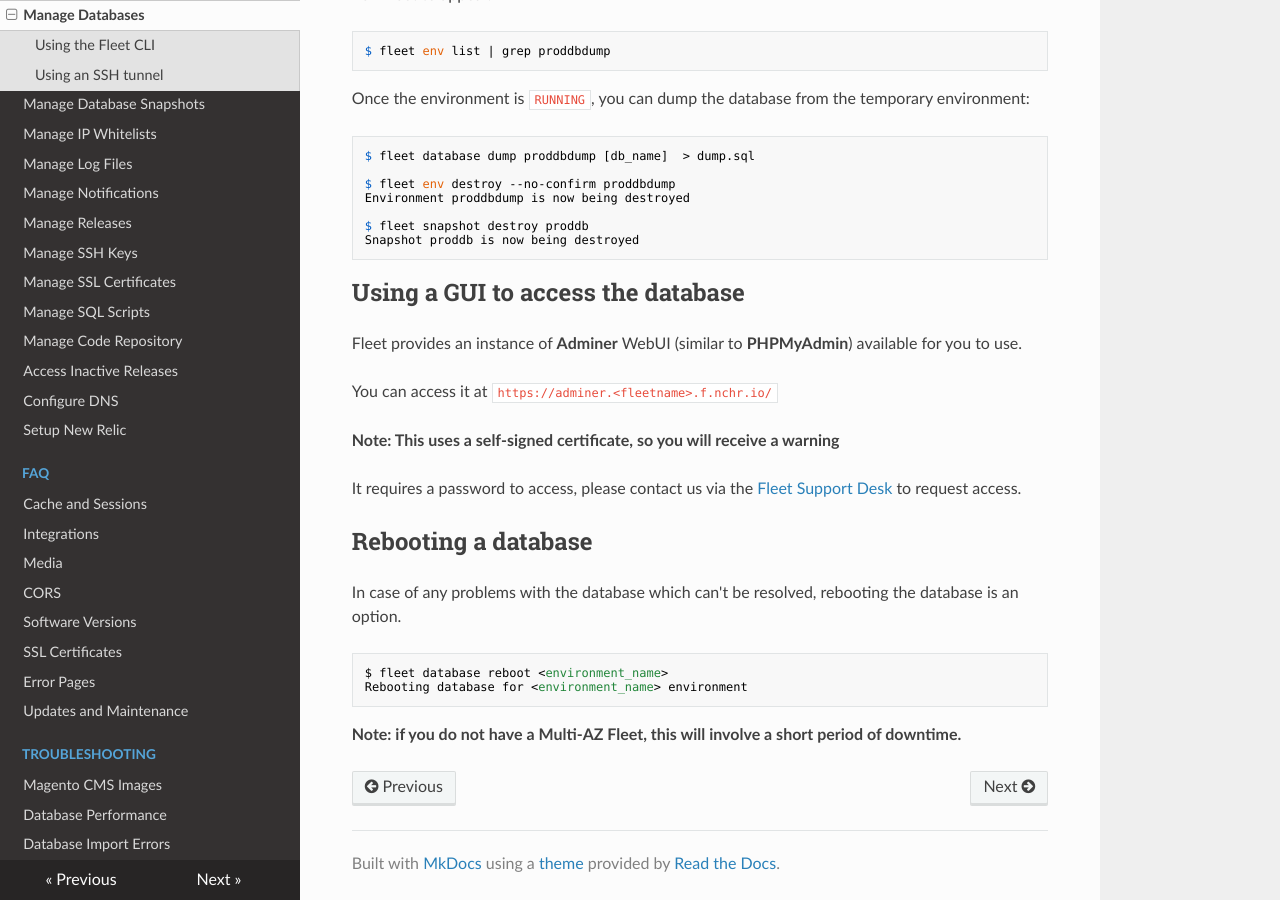
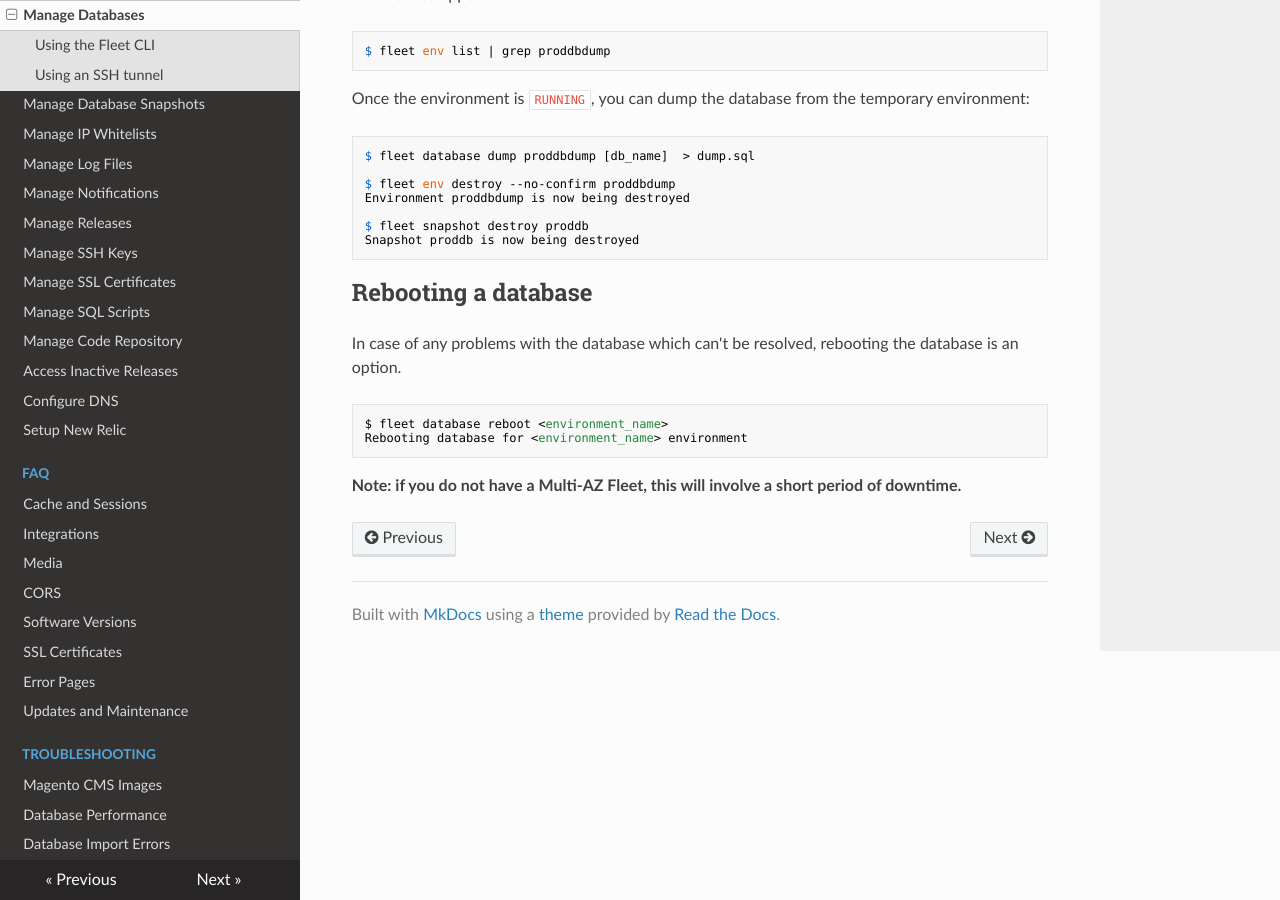
Before and after one commit to anchor/fleet-magento-docs, an MkDocs documentation site: the page built from docs/how-to/manage-databases.md, in a window 1280 px wide and 900 px high, scrolled down 1817 px. Built offline with MkDocs 1.6.1, drawn with Linux system fonts in a browser that asks for light colours; nearby versions of some CDN libraries; old or Windows-style settings are respelled for this version of MkDocs.

Commit message:
Remove adminer docs
This feature is being deprecated.

````diff
--- a/docs/how-to/manage-databases.md
+++ b/docs/how-to/manage-databases.md
@@ -109,18 +109,6 @@ $ fleet snapshot destroy proddb
 Snapshot proddb is now being destroyed
 ```
 
-## Using a GUI to access the database
-
-Fleet provides an instance of **Adminer** WebUI (similar to **PHPMyAdmin**)
-available for you to use.
-
-You can access it at `https://adminer.<fleetname>.f.nchr.io/`
-
-**Note: This uses a self-signed certificate, so you will receive a warning**
-
-It requires a password to access, please contact us via the [Fleet Support Desk](http://support.anchorfleet.com)
-to request access.
-
 ## Rebooting a database
 
 In case of any problems with the database which can't be resolved, rebooting the database is an option.
````
